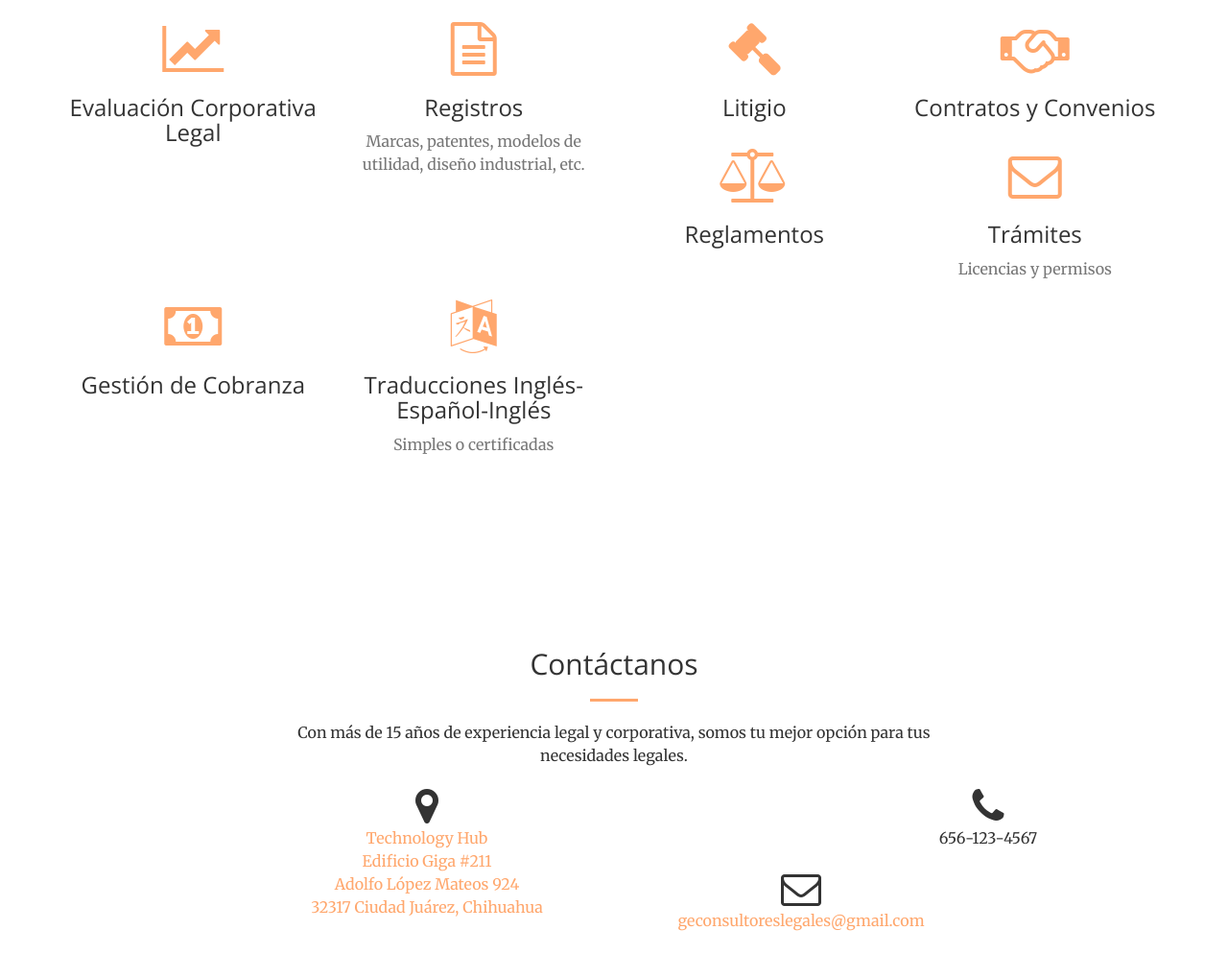
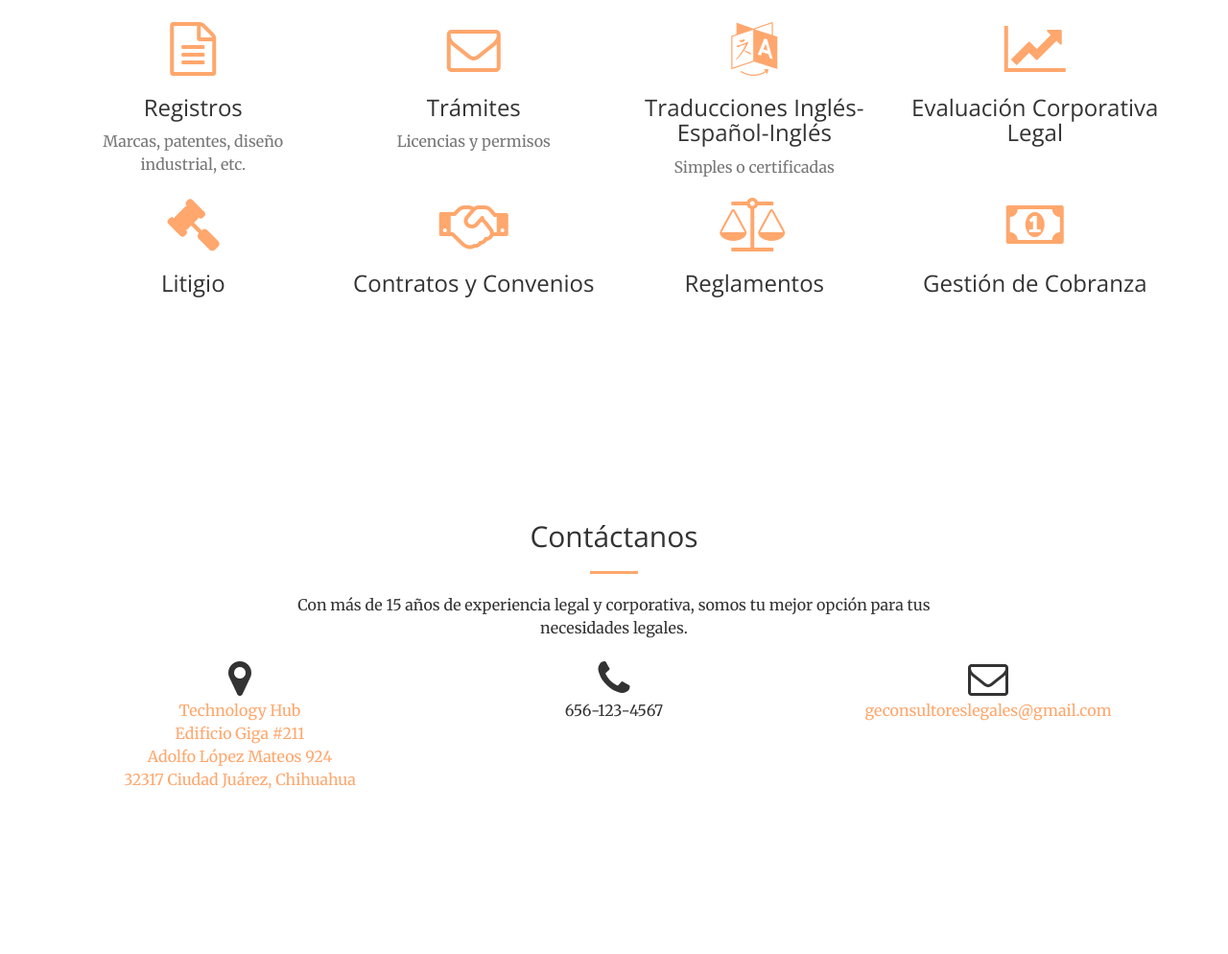
Before and after one commit to huevosabio/geconsultores, a website: page index.html in a window 1280 px wide. Shown: the part 973-1967 px from the top of the page at 96% size. After the commit the page ends 1917 px from the top, so only its background shows below. Drawn offline with nearby package versions, Linux system fonts and the light colour scheme; files that its build step writes are made by us from their sources.

Commit message:
v1 listo para publicar

```diff
--- a/index.html
+++ b/index.html
@@ -58,10 +58,10 @@
                         <a class="page-scroll" href="#services">Servicios</a>
                     </li>
                     <li>
-                        <a class="page-scroll" href="#alianzas">Alianzas</a>
+                        <a class="page-scroll" href="#contact">Contáctanos</a>
                     </li>
                     <li>
-                        <a class="page-scroll" href="#contact">Contáctanos</a>
+                        <a class="page-scroll" href="https://medium.com/ge-consultores-legales">Blog</a>
                     </li>
                 </ul>
             </div>
@@ -107,37 +107,9 @@
             <div class="row">
                 <div class="col-lg-3 col-md-6 text-center">
                     <div class="service-box">
-                        <i class="fa fa-4x fa-line-chart text-primary sr-icons"></i>
-                        <h3>Evaluación Corporativa Legal</h3>
-                        <!--<p class="text-muted"></p>-->
-                    </div>
-                </div>
-                <div class="col-lg-3 col-md-6 text-center">
-                    <div class="service-box">
                         <i class="fa fa-4x fa-file-text-o text-primary sr-icons"></i>
                         <h3>Registros</h3>
-                        <p class="text-muted">Marcas, patentes, modelos de utilidad, diseño industrial, etc.</p>
-                    </div>
-                </div>
-                <div class="col-lg-3 col-md-6 text-center">
-                    <div class="service-box">
-                        <i class="fa fa-4x fa-gavel text-primary sr-icons"></i>
-                        <h3>Litigio</h3>
-                        <!--<p class="text-muted"></p>-->
-                    </div>
-                </div>
-                <div class="col-lg-3 col-md-6 text-center">
-                    <div class="service-box">
-                        <i class="fa fa-4x fa-handshake-o text-primary sr-icons"></i>
-                        <h3>Contratos y Convenios</h3>
-                        <!--<p class="text-muted"></p>-->
-                    </div>
-                </div>
-                <div class="col-lg-3 col-md-6 text-center">
-                    <div class="service-box">
-                        <i class="fa fa-4x fa-balance-scale text-primary sr-icons"></i>
-                        <h3>Reglamentos</h3>
-                        <!--<p class="text-muted"></p>-->
+                        <p class="text-muted">Marcas, patentes, diseño industrial, etc.</p>
                     </div>
                 </div>
                 <div class="col-lg-3 col-md-6 text-center">
@@ -149,16 +121,44 @@
                 </div>
                 <div class="col-lg-3 col-md-6 text-center">
                     <div class="service-box">
-                        <i class="fa fa-4x fa-money text-primary sr-icons"></i>
-                        <h3>Gestión de Cobranza</h3>
-                        <!--<p class="text-muted"></p>-->
+                        <i class="fa fa-4x fa-language text-primary sr-icons"></i>
+                        <h3>Traducciones Inglés-Español-Inglés</h3>
+                        <p class="text-muted">Simples o certificadas</p>
                     </div>
                 </div>
                 <div class="col-lg-3 col-md-6 text-center">
                     <div class="service-box">
-                        <i class="fa fa-4x fa-language text-primary sr-icons"></i>
-                        <h3>Traducciones Inglés-Español-Inglés</h3>
-                        <p class="text-muted">Simples o certificadas</p>
+                        <i class="fa fa-4x fa-line-chart text-primary sr-icons"></i>
+                        <h3>Evaluación Corporativa Legal</h3>
+                        <p class="text-muted" style="color:white">this is not visible</p>
+                    </div>
+                </div>
+                <div class="col-lg-3 col-md-6 text-center">
+                    <div class="service-box">
+                        <i class="fa fa-4x fa-gavel text-primary sr-icons"></i>
+                        <h3>Litigio</h3>
+                        <p class="text-muted" style="color:white">this is not visible</p>
+                    </div>
+                </div>
+                <div class="col-lg-3 col-md-6 text-center">
+                    <div class="service-box">
+                        <i class="fa fa-4x fa-handshake-o text-primary sr-icons"></i>
+                        <h3>Contratos y Convenios</h3>
+                        <p class="text-muted" style="color:white">this is not visible</p>
+                    </div>
+                </div>
+                <div class="col-lg-3 col-md-6 text-center">
+                    <div class="service-box">
+                        <i class="fa fa-4x fa-balance-scale text-primary sr-icons"></i>
+                        <h3>Reglamentos</h3>
+                        <p class="text-muted" style="color:white">this is not visible</p>
+                    </div>
+                </div>
+                <div class="col-lg-3 col-md-6 text-center">
+                    <div class="service-box">
+                        <i class="fa fa-4x fa-money text-primary sr-icons"></i>
+                        <h3>Gestión de Cobranza</h3>
+                        <p class="text-muted" style="color:white">this is not visible</p>
                     </div>
                 </div>
             </div>
@@ -270,7 +270,7 @@
                     <hr class="primary">
                     <p>Con más de 15 años de experiencia legal y corporativa, somos tu mejor opción para tus necesidades legales.</p>
                 </div>
-                <div class="col-lg-4 col-lg-offset-2 text-center">
+                <div class="col-lg-4 text-center">
                     <i class="fa fa-map-marker fa-3x sr-contact"></i>
                     <p>
                         <a href="https://www.google.com/maps/place/Technology+Hub/@31.7454027,-106.4486302,15z/data=!4m5!3m4!1s0x0:0x908099c573de3f4e!8m2!3d31.7454027!4d-106.4486302">Technology Hub <br>
@@ -280,7 +280,7 @@
                     </a>
                     </p>
                 </div>
-                <div class="col-lg-4 col-lg-offset-2 text-center">
+                <div class="col-lg-4 text-center">
                     <i class="fa fa-phone fa-3x sr-contact"></i>
                     <p>656-123-4567</p>
                 </div>
--- a/less/creative.less
+++ b/less/creative.less
@@ -162,7 +162,7 @@ aside {
 header {
     position: relative;
     width: 100%;
-    min-height: auto;
+    min-height: 100%;
     .background-cover;
     background-position: center;
     background-image: url('../img/logo.png');
```
Also changed, not shown: css/creative.css, css/creative.min.css, 1 other file.
